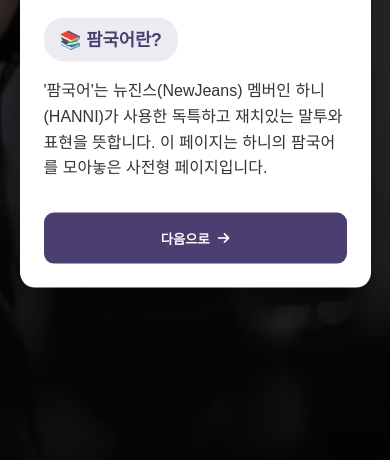
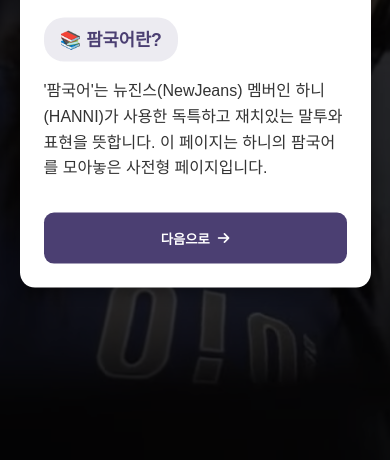
Before and after one commit to gamebini/phamkorean, a plain HTML site: page index.html in a window 390 px wide. Shown: the part 384-844 px from the top of the page. Drawn offline with Linux system fonts and the light colour scheme.

Commit message:
Update index.html

```diff
--- a/index.html
+++ b/index.html
@@ -779,6 +779,15 @@
         }
 
         @media (max-width: 768px) {
+
+            body {
+                background-image: url('./assets/img/background-mobile.png');
+            }
+
+            .initial-state {
+                background-image: url('./assets/img/background-mobile.png');
+            }
+
             /* 헤더 레이아웃 */
             .header-content {
                 flex-direction: column;
```
